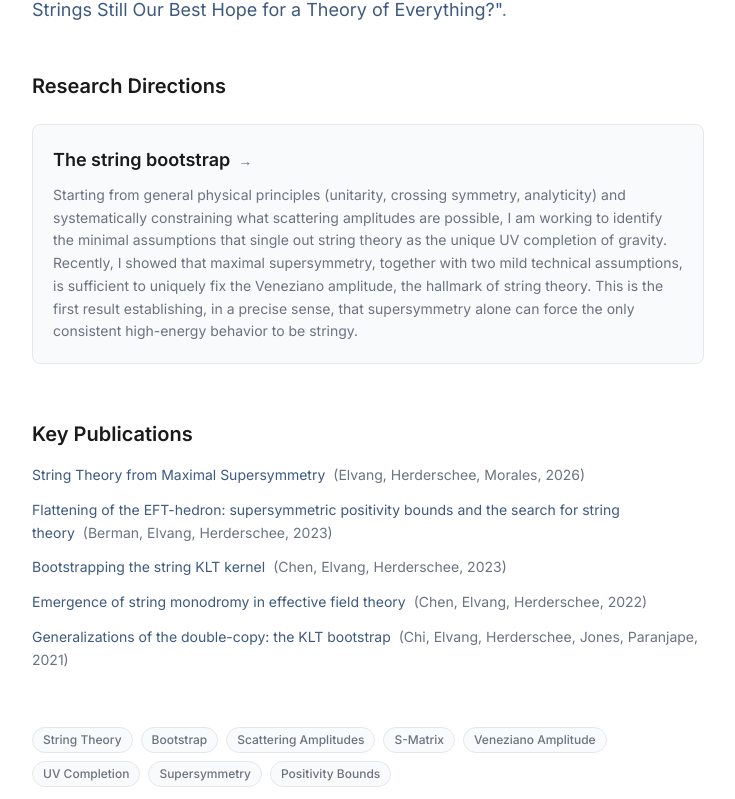
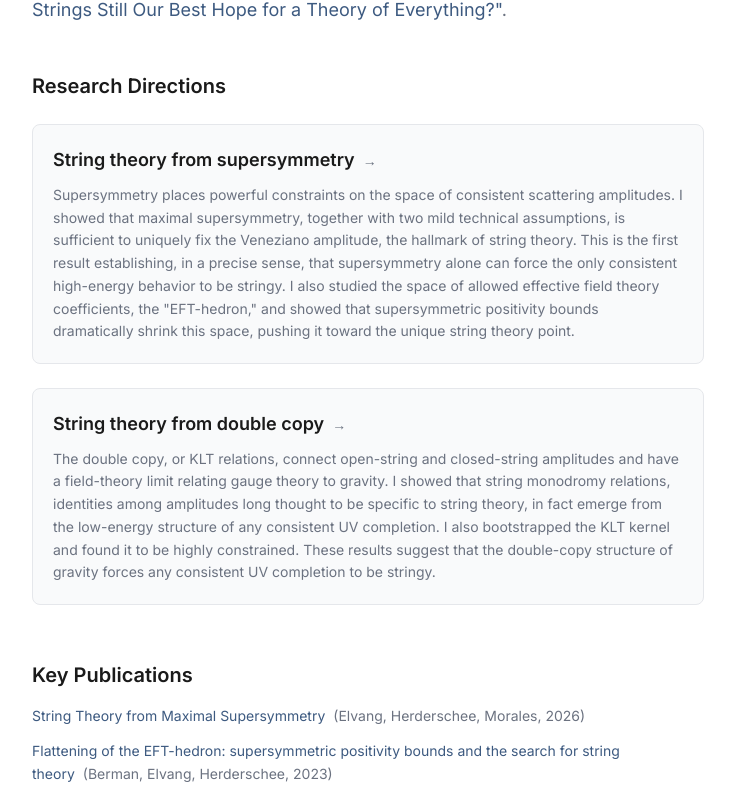
Before and after one commit to aidanh17/aidanh17.github.io, a Next.js app: page /research/bootstrapping-string-theory in a window 1280 px wide. Shown: the part 596-1395 px from the top of the page, without its empty margins (272-1007 px from the left). Built offline with nearby package versions, Linux system fonts and the light colour scheme.

Commit message:
Split string bootstrap into two directions: supersymmetry and double copy
Co-Authored-By: Claude Opus 4.6 (1M context) <noreply@anthropic.com>

```diff
--- a/src/data/projects.ts
+++ b/src/data/projects.ts
@@ -184,15 +184,26 @@ export const projects: Project[] = [
       "The other projects on this site use string theory and its low-energy limits as tools for making predictions about gravitational waveforms, inflationary correlators, and holographic quantum systems. But why should string theory be the right framework? The bootstrap program provides the justification: starting from minimal physical assumptions (unitarity, Lorentz invariance, analyticity) and asking what scattering amplitudes are allowed, a growing body of evidence shows that the unique answer at high energies is the Veneziano amplitude, the hallmark of string theory. If string theory is the only consistent UV completion of gravity, then any laboratory system dual to gravity, from BFSS to future quantum simulators of holographic matter, must exhibit stringy signatures, turning a formal uniqueness result into a concrete experimental prediction. This work was recently featured in a Quanta Magazine article, [\"Are Strings Still Our Best Hope for a Theory of Everything?\"](https://www.quantamagazine.org/are-strings-still-our-best-hope-for-a-theory-of-everything-20260323/).",
     directions: [
       {
-        slug: "string-bootstrap",
-        title: "The string bootstrap",
+        slug: "string-theory-from-supersymmetry",
+        title: "String theory from supersymmetry",
         description:
-          "Starting from general physical principles (unitarity, crossing symmetry, analyticity) and systematically constraining what scattering amplitudes are possible, I am working to identify the minimal assumptions that single out string theory as the unique UV completion of gravity. Recently, I showed that maximal supersymmetry, together with two mild technical assumptions, is sufficient to uniquely fix the Veneziano amplitude, the hallmark of string theory. This is the first result establishing, in a precise sense, that supersymmetry alone can force the only consistent high-energy behavior to be stringy.",
+          "Supersymmetry places powerful constraints on the space of consistent scattering amplitudes. I showed that maximal supersymmetry, together with two mild technical assumptions, is sufficient to uniquely fix the Veneziano amplitude, the hallmark of string theory. This is the first result establishing, in a precise sense, that supersymmetry alone can force the only consistent high-energy behavior to be stringy. I also studied the space of allowed effective field theory coefficients, the \"EFT-hedron,\" and showed that supersymmetric positivity bounds dramatically shrink this space, pushing it toward the unique string theory point.",
         fullDescription: [
           "Is string theory the only consistent theory of quantum gravity, or just one possibility among many? The bootstrap approach tackles this question from the bottom up. I start with the most general scattering amplitude consistent with basic physical principles: unitarity (probabilities sum to one), crossing symmetry (the same amplitude describes different scattering channels), and analyticity (the amplitude is a well-behaved function of energy and angle). I then systematically narrow down what theories are allowed. If the only amplitudes that satisfy all the constraints turn out to be stringy, this is strong evidence that any consistent quantum theory of gravity must reduce to string theory at short distances.",
-          "I have made progress from several complementary directions. I showed that string monodromy relations, identities among amplitudes long thought to be specific to string theory, in fact emerge from the low-energy structure of any consistent UV completion, suggesting that stringy structure is forced upon any theory of quantum gravity. I bootstrapped the KLT kernel connecting open- and closed-string amplitudes and found it to be highly constrained. I studied the space of allowed effective field theory coefficients, the \"EFT-hedron,\" and showed that supersymmetric positivity bounds dramatically shrink this space, pushing it toward the unique string theory point. Most recently, I proved that for a theory with maximal supersymmetry and two additional technical assumptions, the Veneziano amplitude is the unique UV completion, the first result establishing, in a precise sense, that the only consistent high-energy behavior is stringy.",
+          "Supersymmetry turns out to be an especially powerful constraint. I studied the space of allowed effective field theory coefficients, the \"EFT-hedron,\" and showed that supersymmetric positivity bounds dramatically shrink this space, pushing it toward the unique string theory point. Most recently, I proved that for a theory with maximal supersymmetry and two additional technical assumptions, the Veneziano amplitude is the unique UV completion. This is the first result establishing, in a precise sense, that the only consistent high-energy behavior is stringy.",
         ],
-        papers: ["2601.11705", "2212.13998", "2302.04895", "2310.10729", "2106.12600"],
+        papers: ["2601.11705", "2310.10729"],
+      },
+      {
+        slug: "string-theory-from-double-copy",
+        title: "String theory from double copy",
+        description:
+          "The double copy, or KLT relations, connect open-string and closed-string amplitudes and have a field-theory limit relating gauge theory to gravity. I showed that string monodromy relations, identities among amplitudes long thought to be specific to string theory, in fact emerge from the low-energy structure of any consistent UV completion. I also bootstrapped the KLT kernel and found it to be highly constrained. These results suggest that the double-copy structure of gravity forces any consistent UV completion to be stringy.",
+        fullDescription: [
+          "The double copy is one of the most striking structural features of string theory: it expresses gravitational (closed-string) amplitudes as a product of two copies of gauge-theory (open-string) amplitudes, mediated by the KLT kernel. In field theory, the double copy relates gauge theory to gravity and has become a central tool in modern amplitudes research. A natural question is whether this structure is special to string theory or whether it arises inevitably in any consistent theory of quantum gravity.",
+          "I showed that string monodromy relations, identities among amplitudes long thought to be specific to string theory, in fact emerge from the low-energy structure of any consistent UV completion, suggesting that stringy structure is forced upon any theory of quantum gravity. I bootstrapped the KLT kernel connecting open- and closed-string amplitudes and found it to be highly constrained. Together, these results provide evidence that the double-copy structure of gravity is not a peculiarity of string theory but a necessary feature of any consistent UV completion, giving an independent route to the uniqueness of string theory.",
+        ],
+        papers: ["2212.13998", "2302.04895", "2106.12600"],
       },
     ],
     tags: [
```
